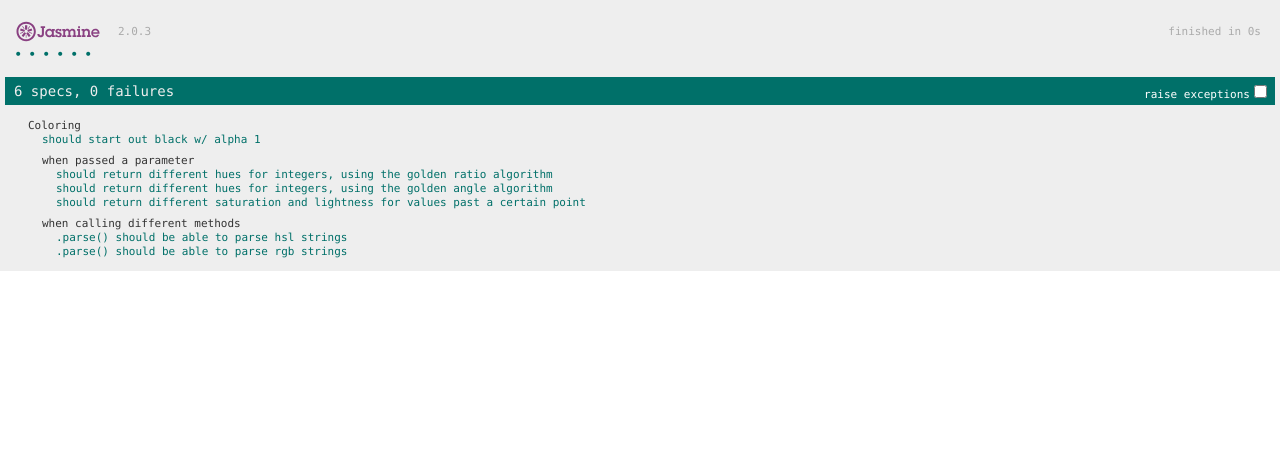
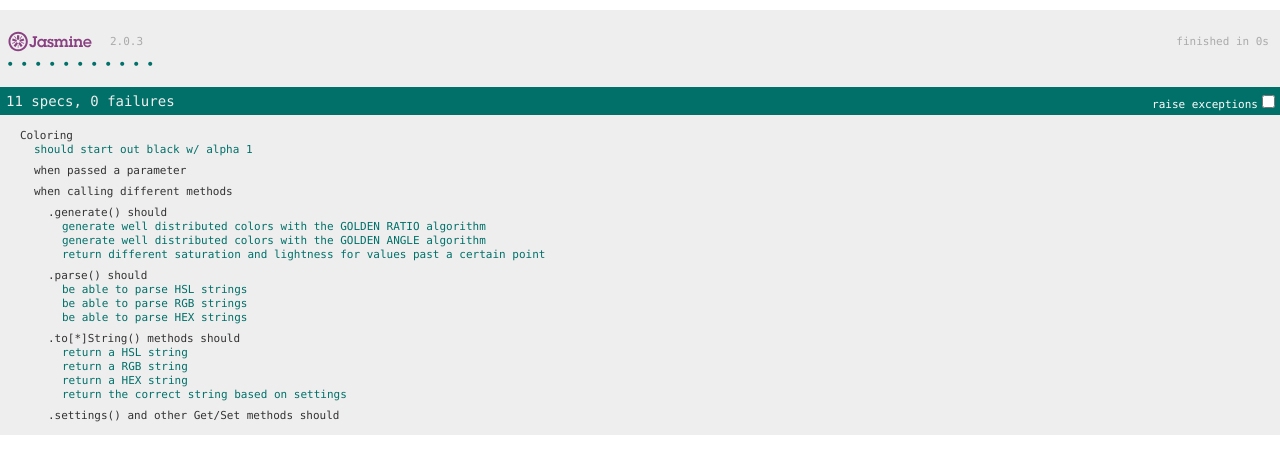
Before and after one commit to tscanlin/coloring, a website: page test/SpecRunner.html in a window 1280 px wide. Drawn offline with Linux system fonts and the light colour scheme.

Commit message:
Add more tests.

```diff
--- a/coloring.js
+++ b/coloring.js
@@ -133,6 +133,33 @@
       return this;
     },
 
+    settings: function(obj) {
+      // Get.
+      if (!arguments.length) {
+        var ret = {};
+        for (var key in this) {
+          if (this[key] !== undefined) {
+            var func = this[key].bind(this);
+            // Just to be sure its a function.
+            if (typeof(func) == "function") ret[key] = func();
+          }
+        }
+        return ret;
+      }
+      // Set.
+      else if (typeof obj === 'object') {
+        for (var key2 in obj) {
+          if (this[key2] !== undefined) {
+            var func2 = this[key2].bind(this);
+            // Just to be sure its a function.
+            if (typeof(func2) == "function") func2(obj[key2]);
+          }
+        }
+      }
+
+      return this;
+    },
+
     startHue: function(int) {
       if (!arguments.length) return this._startHue;
       if (!isNaN(int)) this._startHue = int;
@@ -189,13 +216,16 @@
     parse: function(str) {
       var arr = [];
       var hslObj = {};
+      var h = this._h;
+      var s = this._s;
+      var l = this._l;
 
       // Parse HSL & HSLA.
       if (str.indexOf('hsl') > -1) {
         arr = str.replace(/[^\d.,]/g, '').split(',');
-        this._h = +arr[0];
-        this._s = +arr[1];
-        this._l = +arr[2];
+        this._h = parseInt(arr[0]);
+        this._s = parseInt(arr[1]);
+        this._l = parseInt(arr[2]);
         if (arr[3] !== undefined) this._a = +arr[3];
       }
       // Parse RGB & RGBA.
@@ -210,6 +240,11 @@
       // Parse HEX.
       else if (str.indexOf('#') > -1) {
         arr = str.split('#')[1].match(/.{1,2}/g);
+        // Add support for parsing 3 character hex codes.
+        if (str.length < 5) {
+          arr = str.split('#')[1];
+          arr = arr.split('').map(function(l) { return ''+l+l; });
+        }
         hslObj = rgbToHsl(parseIntFromHex(arr[0]), parseIntFromHex(arr[1]), parseIntFromHex(arr[2]));
         this._h = Math.round(hslObj.h * MAX_HUE);
         this._s = Math.round(hslObj.s * 100);
@@ -217,6 +252,21 @@
       }
       else {
         console.log('[coloring.js] Unable to parse color.');
+      }
+
+      if (isNaN(this._h)) {
+        this._h = h;
+        console.log('[coloring.js] Unable to parse hue.');
+      }
+
+      if (isNaN(this._s)) {
+        this._s = s;
+        console.log('[coloring.js] Unable to parse saturation.');
+      }
+
+      if (isNaN(this._l)) {
+        this._l = l;
+        console.log('[coloring.js] Unable to parse lightness.');
       }
 
       return this;
--- a/test/SpecRunner.html
+++ b/test/SpecRunner.html
@@ -6,6 +6,18 @@
 
   <link rel="shortcut icon" type="image/png" href="lib/jasmine-2.0.3/jasmine_favicon.png">
   <link rel="stylesheet" type="text/css" href="lib/jasmine-2.0.3/jasmine.css">
+
+  <style>
+    body {
+      margin: 0;
+    }
+
+    .box {
+      height: 50px;
+      width: 50px;
+    }
+
+  </style>
 
   <script type="text/javascript" src="lib/jasmine-2.0.3/jasmine.js"></script>
   <script type="text/javascript" src="lib/jasmine-2.0.3/jasmine-html.js"></script>
@@ -20,5 +32,9 @@
 </head>
 
 <body>
+
+  <div id="display"></div>
+  <br>
+
 </body>
 </html>
--- a/test/spec/ColoringSpec.js
+++ b/test/spec/ColoringSpec.js
@@ -15,13 +15,14 @@ describe("Coloring", function() {
   });
 
   describe("when passed a parameter", function() {
-    // beforeEach(function() {
-    //   player.play(song);
-    //   player.pause();
-    // });
-    //
+  });
 
-    it("should return different hues for integers, using the golden ratio algorithm", function() {
+  describe("when calling different methods", function() {
+
+    describe(".generate() should", function() {
+      it("generate well distributed colors with the GOLDEN RATIO algorithm", function() {
+        color = coloring();
+
         var ints = [0, 1, 2, 4, 8, 16, 32, 64, 128, 256, 512, 1024];
         var colors = [222, 85, 307, 32, 202, 182, 142, 62, 261, 301, 19, 175];
 
@@ -29,7 +30,6 @@ describe("Coloring", function() {
         for (var n = 0; n < ints.length; n++) {
           color = coloring(ints[n]);
           expect(color._h).toBe(colors[n]);
-        // expect(color._a).toBe(1);
         }
 
         // Make sure it works when passed via the .color() method.
@@ -39,10 +39,11 @@ describe("Coloring", function() {
         }
       });
 
-    it("should return different hues for integers, using the golden angle algorithm", function() {
+      it("generate well distributed colors with the GOLDEN ANGLE algorithm", function() {
         var ints = [0, 1, 2, 4, 8, 16, 32, 64, 128, 256, 512, 1024];
         var colors = [0, 137.5, 275, 190, 20, 40, 80, 160, 320, 280, 200, 40];
 
+        // Set the color function.
         color = coloring({ colorFunction: 'angle' });
 
         // Make sure it works when passed via the .color() method.
@@ -52,11 +53,10 @@ describe("Coloring", function() {
         }
       });
 
-    it("should return different saturation and lightness for values past a certain point", function() {
+      it("return different saturation and lightness for values past a certain point", function() {
         var ints = [50, 100, 150, 200, 300, 400, 500, 1000];
         var saturation = [50, 50, 54, 54, 58, 62, 62, 78];
         var lightness = [50, 50, 48, 48, 46, 44, 44, 36];
-      // var colors = [0, 137.5, 275, 190, 20, 40, 80, 160, 320, 280, 200, 40];
 
         // Make sure it works when passed via the .color() method.
         for (n = 0; n < ints.length; n++) {
@@ -66,11 +66,10 @@ describe("Coloring", function() {
           expect(color._l).toBe(lightness[n]);
         }
       });
-
     });
 
-  describe("when calling different methods", function() {
-    it(".parse() should be able to parse hsl strings", function() {
+    describe(".parse() should", function() {
+      it("be able to parse HSL strings", function() {
         color = coloring();
 
         color.parse('hsl(0,0%,0%)');
@@ -91,6 +90,13 @@ describe("Coloring", function() {
         expect(color._l).toBe(90);
         expect(color._a).toBe(0.5);
 
+        // Invalid so stays the same as before.
+        color.parse('hsla(,,)');
+        expect(color._h).toBe(10);
+        expect(color._s).toBe(20);
+        expect(color._l).toBe(90);
+        expect(color._a).toBe(0.5);
+
         color.parse('hsla(730,5%,150%,0.8)');
         expect(color._h).toBe(730);
         expect(color._s).toBe(5);
@@ -98,33 +104,163 @@ describe("Coloring", function() {
         expect(color._a).toBe(0.8);
       });
 
-    it(".parse() should be able to parse rgb strings", function() {
+      it("be able to parse RGB strings", function() {
         color = coloring();
 
-      color.parse('rgb(0,0,0)');
+        color.parse('rgb( 0,0,0)');
         expect(color._h).toBe(0);
         expect(color._s).toBe(0);
         expect(color._l).toBe(0);
         expect(color._a).toBe(1);
-      console.log(color.toRgbString());
 
         color.parse('rgb(255, 255,255 )');
         expect(color._h).toBe(0);
         expect(color._s).toBe(0);
         expect(color._l).toBe(100);
         expect(color._a).toBe(1);
-      console.log(color.toHslString());
 
-      color.parse('rgba(100,200,50, 0.4)');
+        color.parse('rgba(-100,200,50, 0.4)');
         expect(color._h).toBe(100);
         expect(color._s).toBe(60);
         expect(color._l).toBe(49);
         expect(color._a).toBe(0.4);
-      console.log(color.toRgbString());
 
+        // Invalid so stays the same as before.
+        color.parse('rgb(pass)');
+        expect(color._h).toBe(100);
+        expect(color._s).toBe(60);
+        expect(color._l).toBe(49);
+        expect(color._a).toBe(0.4);
+
+        color.parse('rgba(500,300,50, 0.9)');
+        expect(color._h).toBe(60);
+        expect(color._s).toBe(100);
+        expect(color._l).toBe(60);
+        expect(color._a).toBe(0.9);
       });
 
+      it("be able to parse HEX strings", function() {
+        color = coloring();
+
+        color.parse('#00FFCC');
+        expect(color._h).toBe(168);
+        expect(color._s).toBe(100);
+        expect(color._l).toBe(50);
+        expect(color._a).toBe(1);
+
+        color.parse('#AAA');
+        expect(color._h).toBe(0);
+        expect(color._s).toBe(0);
+        expect(color._l).toBe(67);
+        expect(color._a).toBe(1);
+
+        // Invalid so stays the same as before.
+        color.parse('#');
+        expect(color._h).toBe(0);
+        expect(color._s).toBe(0);
+        expect(color._l).toBe(67);
+        expect(color._a).toBe(1);
+
+        color.parse('#00CC22');
+        expect(color._h).toBe(130);
+        expect(color._s).toBe(100);
+        expect(color._l).toBe(40);
+        expect(color._a).toBe(1);
+
+        color.parse('#bada55');
+        expect(color._h).toBe(74);
+        expect(color._s).toBe(64);
+        expect(color._l).toBe(59);
+        expect(color._a).toBe(1);
+
+        color.parse('#3FB');
+        expect(color._h).toBe(160);
+        expect(color._s).toBe(100);
+        expect(color._l).toBe(60);
+        expect(color._a).toBe(1);
+      });
+    });
+
+    describe(".to[*]String() methods should", function() {
+
+      it("return a HSL string", function() {
+        color = coloring();
+        var str;
+
+        str = color.parse('#3FB').toHslString();
+        expect(str).toBe('hsl(160, 100%, 60%)');
+
+        str = color.parse('#bada55').toHslString();
+        expect(str).toBe('hsl(74, 64%, 59%)');
+
+        str = coloring().toHslString();
+        expect(str).toBe('hsl(0, 0%, 0%)');
+      });
+
+      it("return a RGB string", function() {
+        color = coloring();
+        var str;
+
+        str = color.parse('#3FB').toRgbString();
+        expect(str).toBe('rgb(51, 255, 187)');
+
+        str = color.parse('hsl(10, 50, 50)').toRgbString();
+        expect(str).toBe('rgb(191, 85, 64)');
+
+        str = coloring().toRgbString();
+        expect(str).toBe('rgb(0, 0, 0)');
+      });
+
+      it("return a HEX string", function() {
+        color = coloring();
+        var str;
+
+        str = color.parse('#3FB').toHexString();
+        expect(str).toBe('#33ffbb');
+
+        str = color.parse('hsl(10, 50, 50)').toHexString();
+        expect(str).toBe('#bf5540');
+
+        str = coloring().toHexString();
+        expect(str).toBe('#000000');
+      });
+
+      it("return the correct string based on settings", function() {
+        color = coloring();
+        var str;
+
+        str = color.parse('#3FB').toString();
+        expect(str).toBe('hsl(160, 100%, 60%)');
+
+        // Set color to HEX.
+        color.settings({ format: 'hex' });
+
+        str = color.parse('hsl(180, 85%, 38%)').toString();
+        expect(str).toBe('#0fb3b3');
+
+        expect(color.format()).toBe('hex');
+
+        // Set color to RGB.
+        color.format('rgb');
+
+        str = color.parse('hsl(80, 55%, 47%)').toString();
+        expect(str).toBe('rgb(142, 186, 54)');
+
+        str = coloring().toString();
+        expect(str).toBe('hsl(0, 0%, 0%)');
+      });
+    });
+
+    describe(".settings() and other Get/Set methods should", function() {
 
     });
 
   });
+
+  function add2DOM(color) {
+    document.querySelector('#display').innerHTML += '<div class="box" style="background:'+ color.toHexString() +'"></div>' +
+                                                    '<div class="box" style="background:'+ color.toHslString() +'"></div>' +
+                                                    '<div class="box" style="background:'+ color.toRgbString() +'"></div>';
+  }
+
+});
```
Lines whose indentation alone changed are shown as unchanged.
